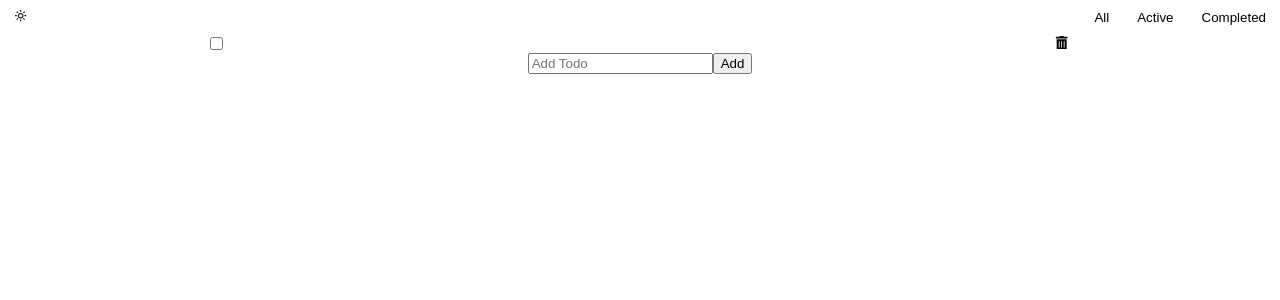
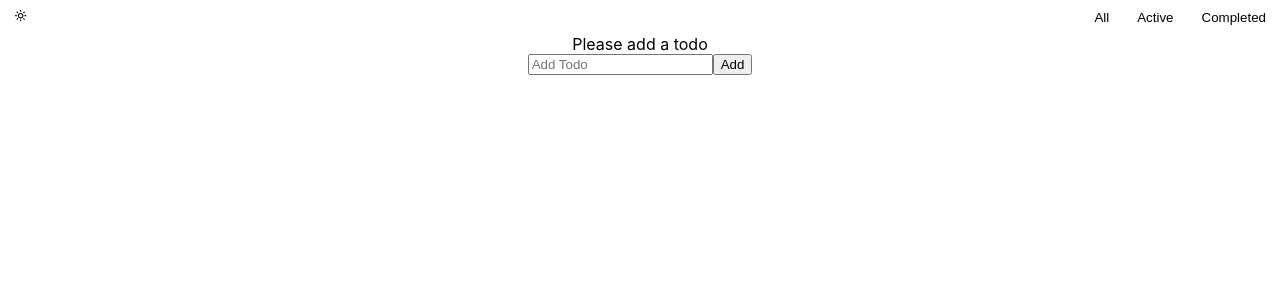
Before and after one commit to hejin8307/react_todo, a React (Create React App) app: page / in a window 1280 px wide. Shown: the top 300 px of the page. Built offline with nearby package versions, Linux system fonts and the light colour scheme.

Commit message:
checkbox

```diff
--- a/src/App.js
+++ b/src/App.js
@@ -7,38 +7,21 @@ import ToDoList from './components/todo_list/toDoList';
 function App() {
   const [isChecked, setIsChecked] = useState([
     {
-      id: 0,
-      isChecked: false,
-    },
-    {
-      id: 1,
-      isChecked: false,
+      id: Number,
+      isChecked: Boolean,
     },
   ]);
   const [input, setInput] = useState('');
-  // const [toDos, setToDos] = useState([
-  //   {
-  //     id: 0,
-  //     name: '강의보기',
-  //   },
-  //   {
-  //     id: 1,
-  //     name: '카페가기',
-  //   },
-  // ]);
-
   const [toDos, setToDos] = useState(() => {
     if (typeof window !== 'undefined') {
       const saved = window.localStorage.getItem('toDos');
       if (saved !== null) {
         return JSON.parse(saved);
       } else {
-        return [''];
+        return [];
       }
     }
   });
-
-  const nextId = useRef(0);
 
   useEffect(() => {
     window.localStorage.setItem('toDos', JSON.stringify(toDos));
@@ -50,27 +33,48 @@ function App() {
 
   const handleAdd = (e) => {
     e.preventDefault();
-    setToDos([...toDos, {id: nextId.current, name: input}]);
+    setToDos([...toDos, {id: Date.now(), name: input, isChecked: false}]);
+    // setIsChecked([...isChecked, {id: nextId.current, isChecked: false}]);
+    // setIsChecked([
+    //   ...isChecked,
+    //   {id: toDos[toDos.length - 1].id, isChecked: false},
+    // ]);
+    // console.log(isChecked);
     localStorage.setItem('toDos', JSON.stringify(toDos));
-    // setIsChecked([...isChecked, {id: nextId.current, isChecked: false}]);
-    nextId.current += 1;
   };
 
   const handleDelete = (toDo) => {
-    console.log(toDo);
     setToDos((toDos) => toDos.filter((item) => item.id !== toDo.id));
     localStorage.setItem('toDos', JSON.stringify(toDos));
-    setIsChecked((isChecked) =>
-      isChecked.filter((item) => item.id !== toDo.id)
-    );
-    nextId.current -= 1;
+    // setIsChecked((isChecked) =>
+    //   isChecked.filter((item) => item.id !== toDo.id)
+    // );
   };
 
   const handleCheck = (checkbox) => {
-    setIsChecked([
-      ...isChecked,
-      {id: Number(checkbox.id), isChecked: checkbox.checked},
-    ]);
+    console.log(checkbox);
+    // setIsChecked([
+    //   ...isChecked,
+    //   {id: Number(checkbox.id), isChecked: checkbox.checked},
+    // ]);
+
+    // checkbox.id -> string / toDo.id -> number
+    const clickedObj = toDos.filter((toDo) => {
+      if (toDo.id == checkbox.id) {
+        return toDo;
+      }
+    });
+    const clicked = clickedObj.map((item) => item.isChecked);
+    setToDos(
+      toDos.map((toDo) => {
+        if (toDo.id == checkbox.id) {
+          return {...toDo, isChecked: !clicked[0]};
+        }
+        return toDo;
+      })
+    );
+    // console.log(toDos);
+    localStorage.setItem('toDos', JSON.stringify(toDos));
   };
 
   const handleActive = (checked) => {
--- a/src/components/todo/toDo.jsx
+++ b/src/components/todo/toDo.jsx
@@ -9,7 +9,12 @@ const ToDo = ({toDo, onCheck, onDelete}) => {
 
   return (
     <div className={styles.toDoList}>
-      <input type="checkbox" id={toDo.id} onChange={(e) => onCheck(e.target)} />
+      <input
+        type="checkbox"
+        id={toDo.id}
+        checked={toDo.isChecked}
+        onChange={(e) => onCheck(e.target)}
+      />
       <li className={styles.title}>
         {toDo.name} {toDo.id}
       </li>
```
